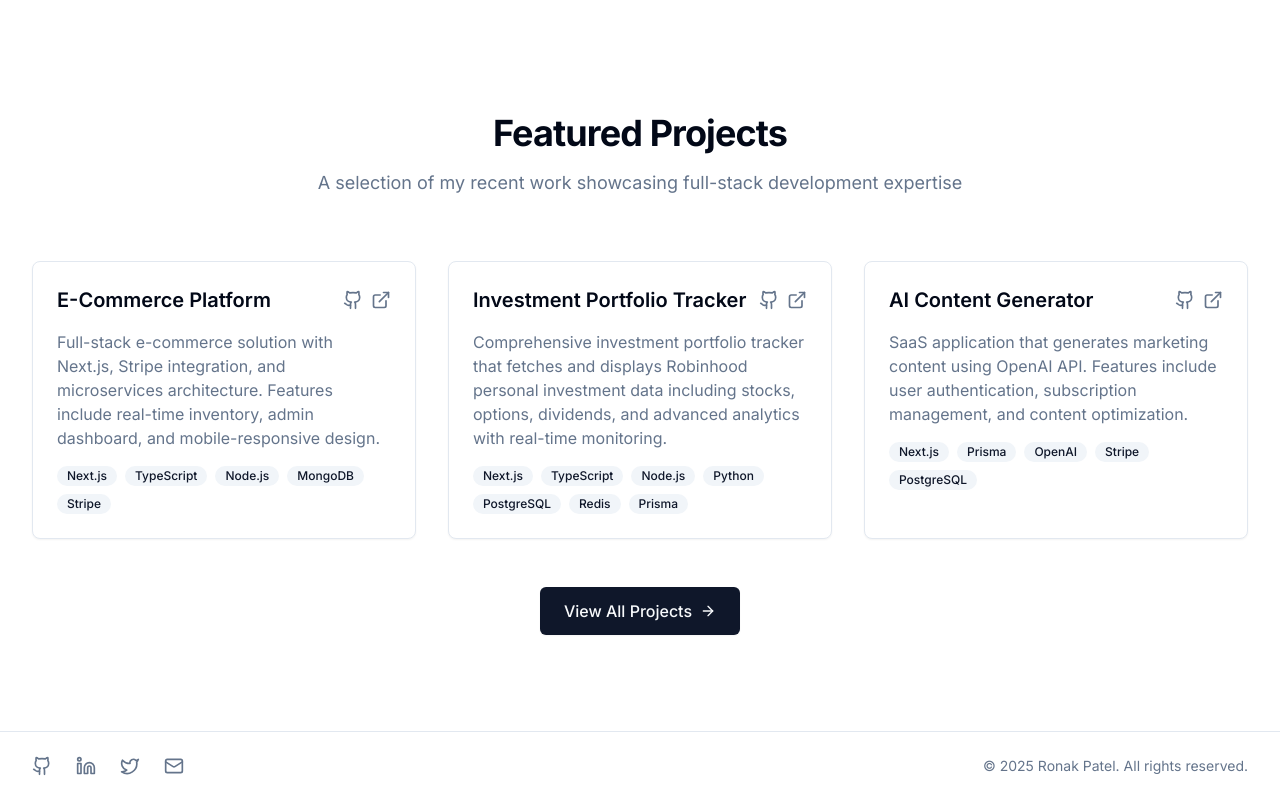
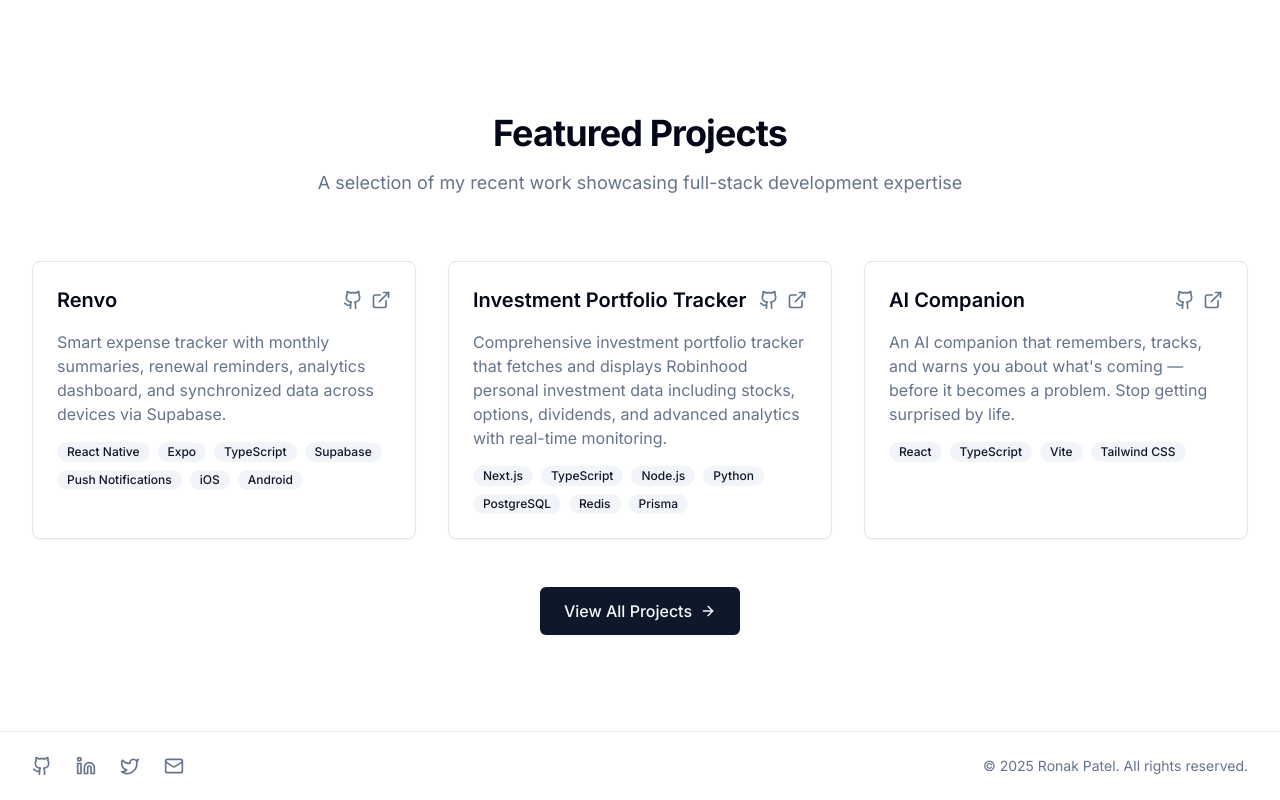
Before and after one commit to Ronnie434/Portfolio-2.0, a Next.js app: page / in a window 1280 px wide. Shown: the part 1390-2190 px from the top of the page. Built offline with nearby package versions, Linux system fonts and the light colour scheme; no server answers.

Commit message:
feat: update featured projects on home screen
Replaced the "E-commerce Platform" and "AI Content Generator" projects with "Renvo" and "AI Companion" in the featured projects section.

```diff
--- a/components/sections/FeaturedProjects.tsx
+++ b/components/sections/FeaturedProjects.tsx
@@ -7,12 +7,12 @@ import { ExternalLink, Github, ArrowRight } from 'lucide-react'
 
 const featuredProjects = [
   {
-    id: "1",
-    title: "E-Commerce Platform",
-    description: "Full-stack e-commerce solution with Next.js, Stripe integration, and microservices architecture. Features include real-time inventory, admin dashboard, and mobile-responsive design.",
-    tech: ["Next.js", "TypeScript", "Node.js", "MongoDB", "Stripe"],
-    github: "https://github.com/Ronnie434/ecommerce-platform",
-    live: "https://ecommerce-demo.ronakpatel.dev",
+    id: "9",
+    title: "Renvo",
+    description: "Smart expense tracker with monthly summaries, renewal reminders, analytics dashboard, and synchronized data across devices via Supabase.",
+    tech: ["React Native", "Expo", "TypeScript", "Supabase", "Push Notifications", "iOS", "Android"],
+    github: "https://github.com/Ronnie434/The-Renvo",
+    live: "https://therenvo.com",
     featured: true
   },
   {
@@ -25,12 +25,12 @@ const featuredProjects = [
     featured: true
   },
   {
-    id: "3",
-    title: "AI Content Generator",
-    description: "SaaS application that generates marketing content using OpenAI API. Features include user authentication, subscription management, and content optimization.",
-    tech: ["Next.js", "Prisma", "OpenAI", "Stripe", "PostgreSQL"],
-    github: "https://github.com/Ronnie434/ai-content-generator",
-    live: "https://ai-content.ronakpatel.dev",
+    id: "7",
+    title: "AI Companion",
+    description: "An AI companion that remembers, tracks, and warns you about what's coming — before it becomes a problem. Stop getting surprised by life.",
+    tech: ["React", "TypeScript", "Vite", "Tailwind CSS"],
+    github: "https://github.com/Ronnie434/AI-Companion",
+    live: "https://ai-companion-eta-cyan.vercel.app/",
     featured: true
   }
 ]
```
